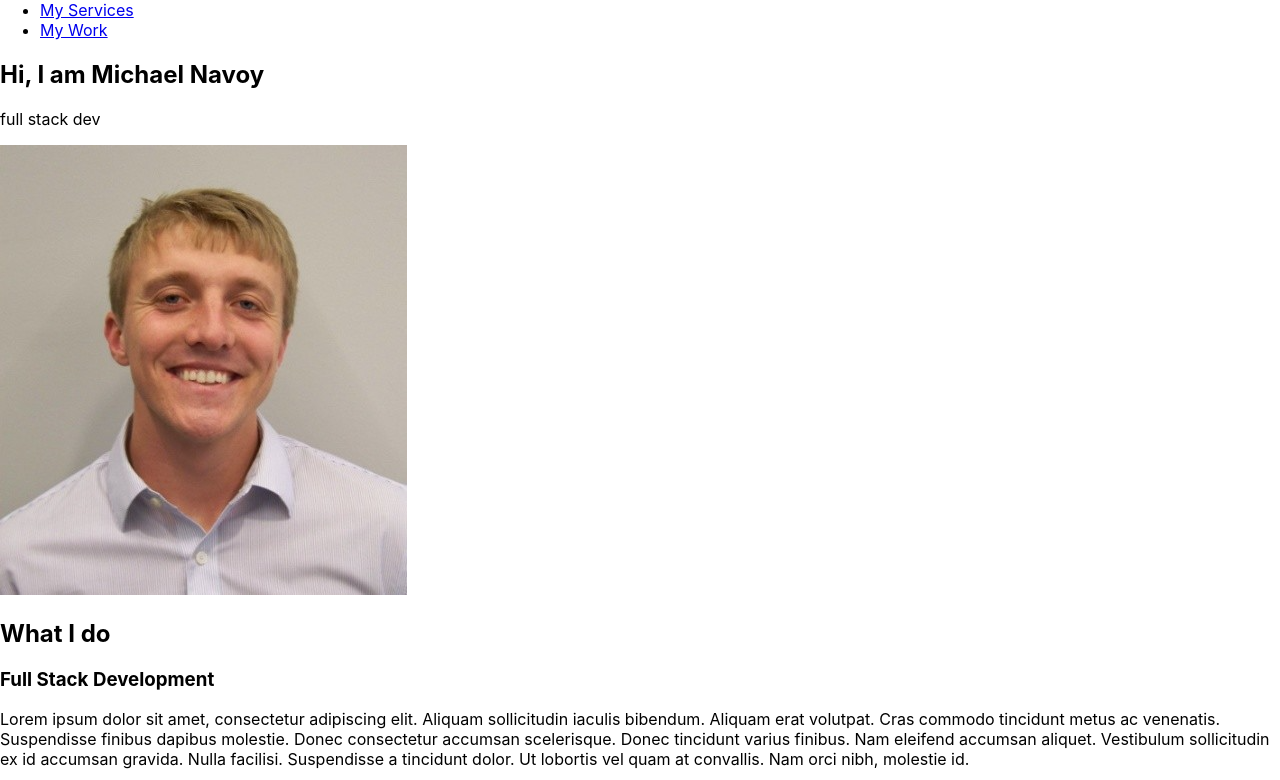
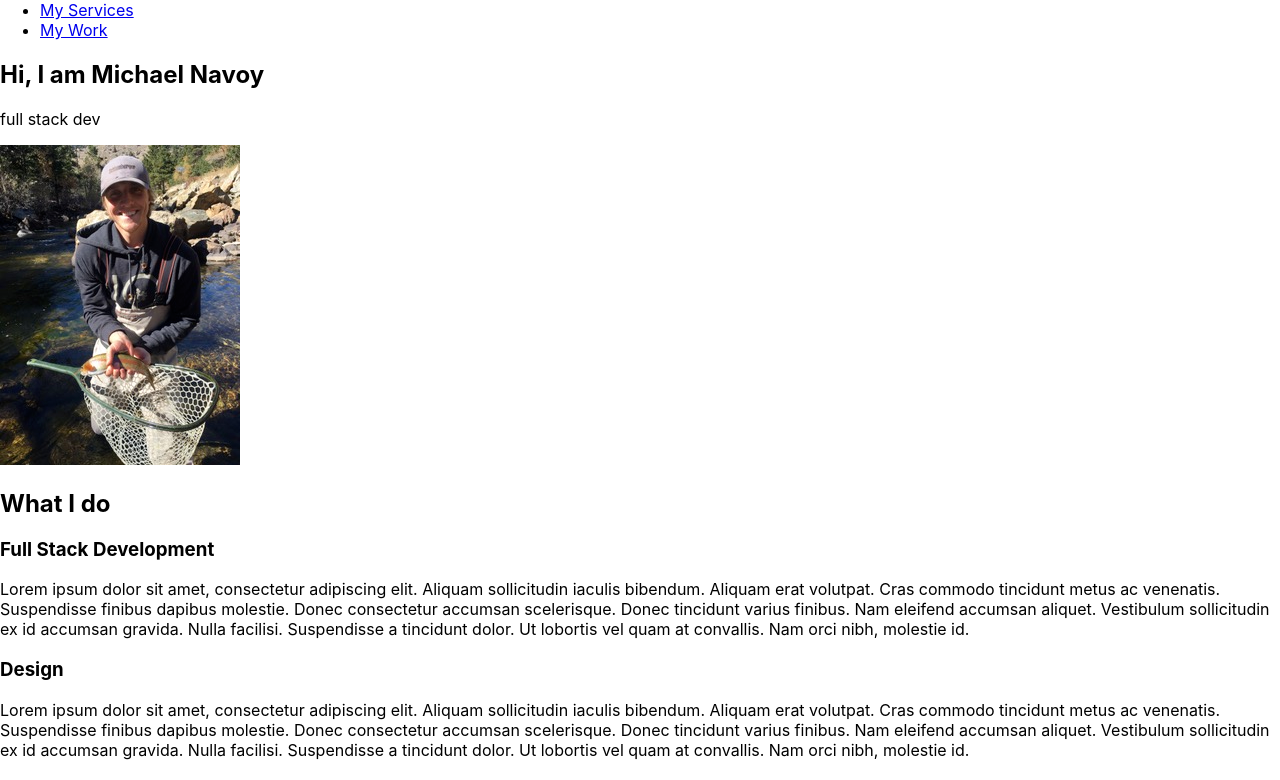
Before and after one commit to mnavoy4/Michael-Navoy-Portfolio-Site, a React (Create React App) app: page / in a window 1280 px wide. Shown: the part 530-1310 px from the top of the page. Built offline with nearby package versions, Linux system fonts and the light colour scheme.

Commit message:
added images

```diff
--- a/src/Components/Introduction.js
+++ b/src/Components/Introduction.js
@@ -7,7 +7,7 @@ export default function Introduction() {
         Hi, I am <strong>Michael Navoy</strong>
       </h1>
       <p className='section-subtitle'>full stack dev</p>
-      <img src={require('../assets/images/headshot.png')} alt='a picture of Michael Navoy smiling'/>
+      <img src={require('../assets/images/fishing.png')} alt='a picture of Michael Navoy smiling'/>
     </section>
   )
 };
```
Also changed, not shown: src/assets/images/fishing.png (added), src/assets/images/mountains-w-logan.png (added).
